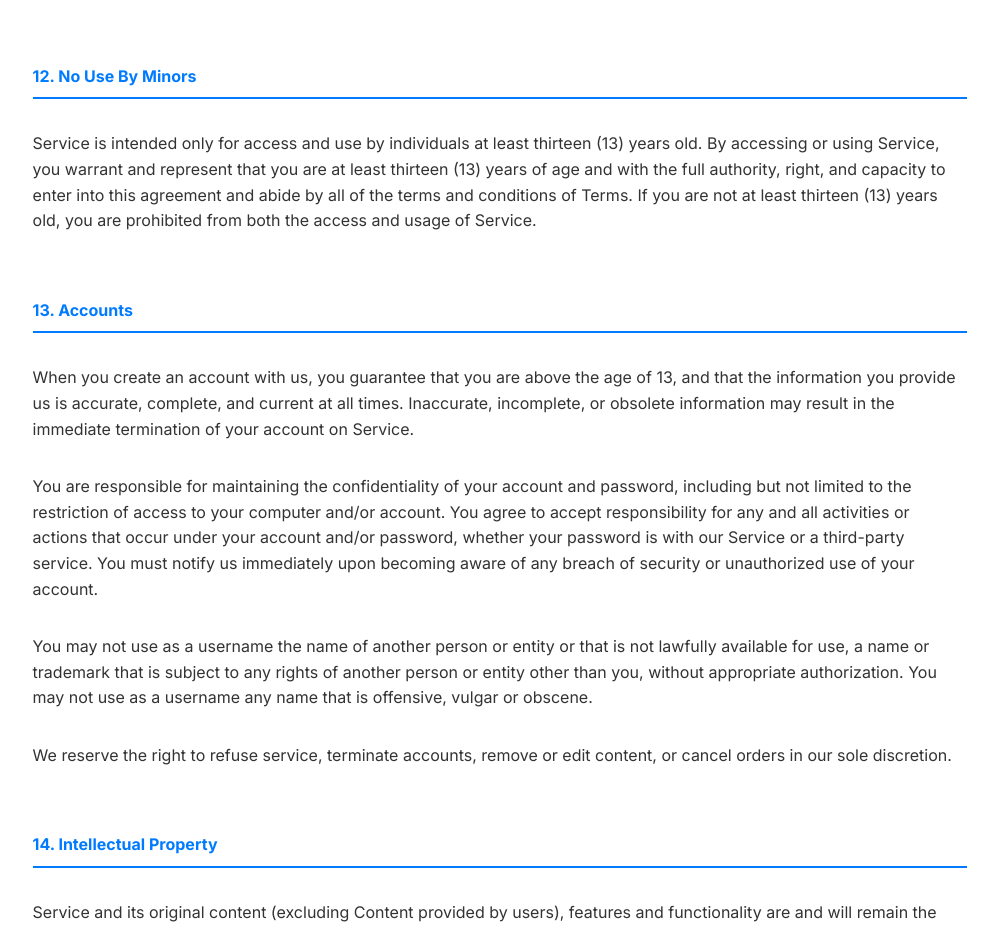
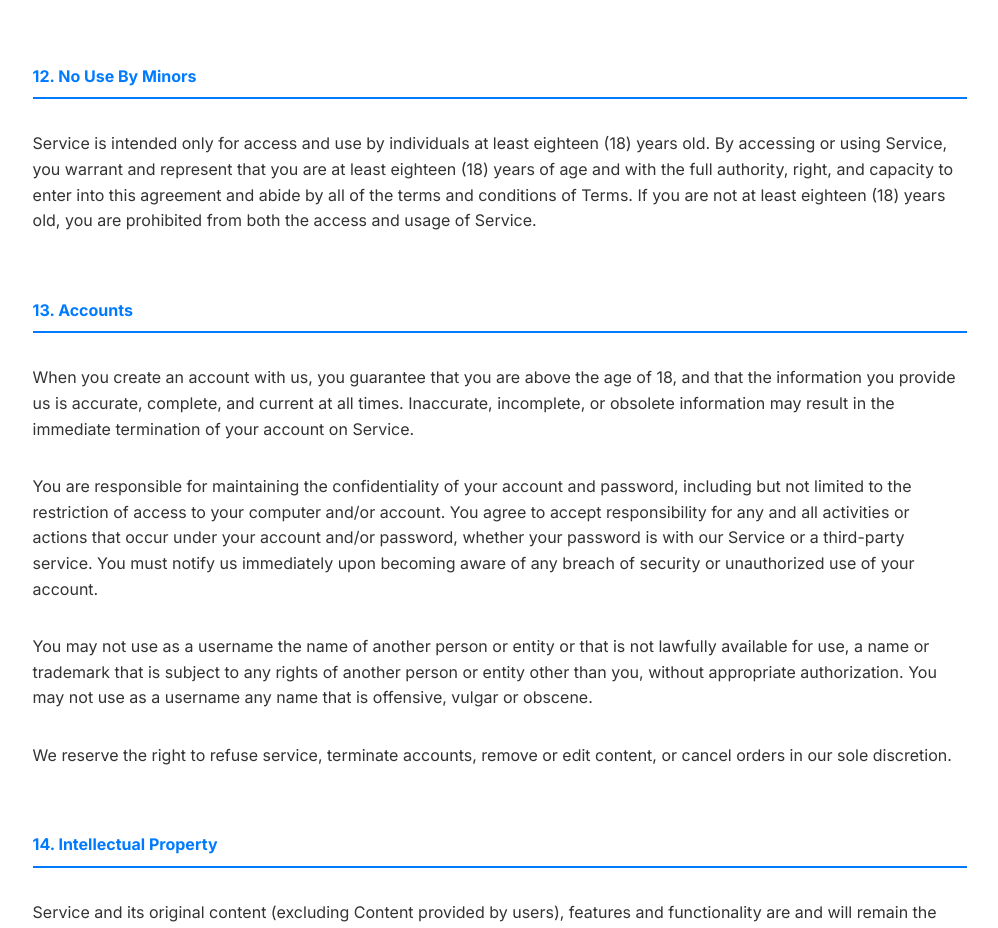
Before and after one commit to chillitray/hewwo_website, a plain HTML site: page terms_conditions.html in a window 1280 px wide. Shown: the part 5460-6388 px from the top of the page, without its empty margins (265-1263 px from the left). Drawn offline with Linux system fonts and the light colour scheme; a script that the page names is missing.

Commit message:
Age changes from 13 to 18

```diff
--- a/terms_conditions.html
+++ b/terms_conditions.html
@@ -426,11 +426,11 @@
             <h2>12. No Use By Minors</h2>
             <p>
               Service is intended only for access and use by individuals at
-              least thirteen (13) years old. By accessing or using Service, you
-              warrant and represent that you are at least thirteen (13) years of
+              least eighteen (18) years old. By accessing or using Service, you
+              warrant and represent that you are at least eighteen (18) years of
               age and with the full authority, right, and capacity to enter into
               this agreement and abide by all of the terms and conditions of
-              Terms. If you are not at least thirteen (13) years old, you are
+              Terms. If you are not at least eighteen (18) years old, you are
               prohibited from both the access and usage of Service.
             </p>
           </section>
@@ -439,7 +439,7 @@
             <h2>13. Accounts</h2>
             <p>
               When you create an account with us, you guarantee that you are
-              above the age of 13, and that the information you provide us is
+              above the age of 18, and that the information you provide us is
               accurate, complete, and current at all times. Inaccurate,
               incomplete, or obsolete information may result in the immediate
               termination of your account on Service.
```
Also changed, not shown: privacy_policy.html (+2 -2 lines).
